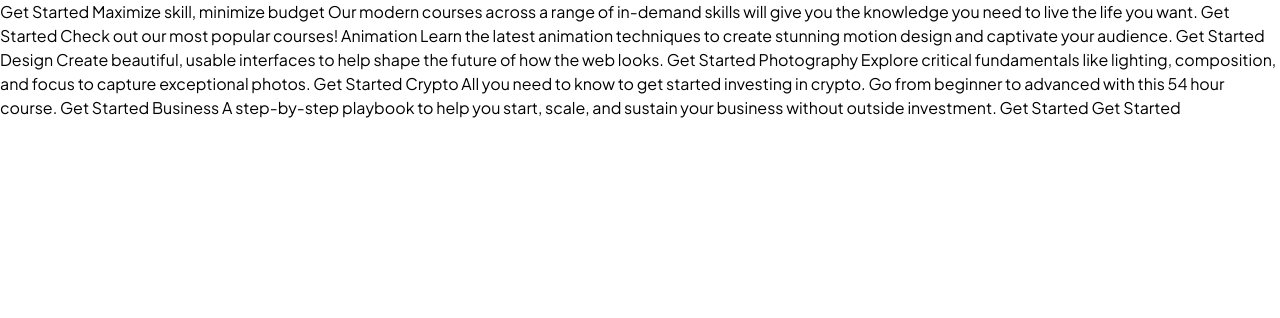
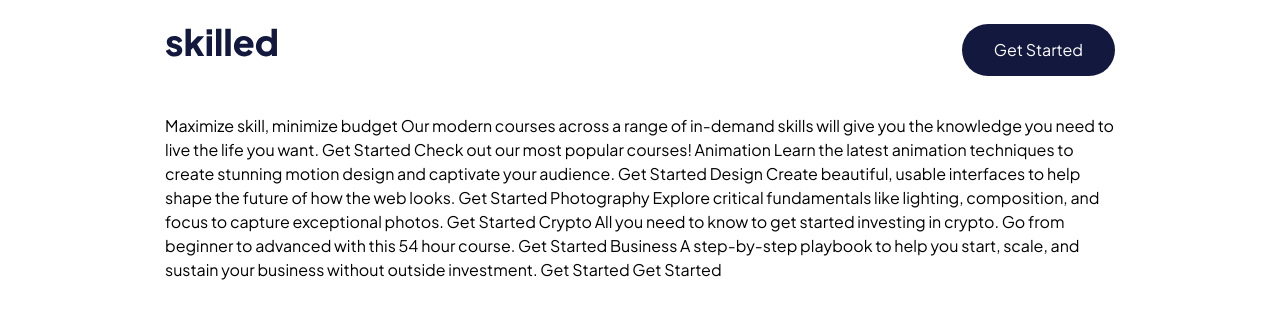
Before and after one commit to flaviare1s/skilled-elearning-landing-page, a website: page src/index.html in a window 1280 px wide. Drawn offline with Linux system fonts and the light colour scheme.

Commit message:
I made the header styles

```diff
--- a/src/index.html
+++ b/src/index.html
@@ -14,45 +14,42 @@
 
   <title>Frontend Mentor | Skilled e-learning landing page</title>
 </head>
-<body class="font-Jakarta">
+<body class="font-Jakarta bg-white flex flex-col justify-center items-center m-auto">
 
-  Get Started
-
+  <div class="bg-white w-full px-4 md:px-10 xl:px-[165px]">
+    <header class="flex justify-between items-center mt-4 xl:mt-6 mb-[38px]">
+      <div class="w-[89px] xl:w-[114px] h-[35px] xl:h-[45px]" >
+        <img src="../assets/logo-dark.svg" alt="Logo">
+      </div>
+      <button class="bg-dark text-white rounded-[28px] px-6 md:px-8 py-2.5 md:py-3.5">Get Started</button>
+    </header>
     Maximize skill, minimize budget
-
     Our modern courses across a range of in-demand skills will give you the
     knowledge you need to live the life you want.
-
     Get Started
-
     Check out our most popular courses!
-
     Animation
     Learn the latest animation techniques to create stunning motion
     design and captivate your audience.
     Get Started
-
     Design
     Create beautiful, usable interfaces to help shape the future of
     how the web looks.
     Get Started
-
     Photography
     Explore critical fundamentals like lighting, composition, and focus
     to capture exceptional photos.
     Get Started
-
     Crypto
     All you need to know to get started investing in crypto. Go from beginner
     to advanced with this 54 hour course.
     Get Started
-
     Business
     A step-by-step playbook to help you start, scale, and sustain your business
     without outside investment.
     Get Started
-
     Get Started
+  </div>
 
 </body>
 </html>
```
Also changed, not shown: src/output.css. Lines whose indentation alone changed are shown as unchanged.
